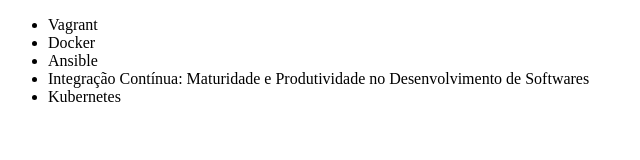
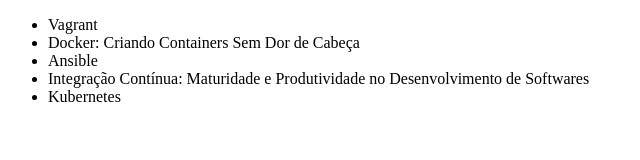
Before and after one commit to leonrosa/alura_git, a plain HTML site: page index.html in a window 1280 px wide. Shown: the whole page, without its empty margins (0-640 px from the left). Drawn offline with Linux system fonts and the light colour scheme.

Commit message:
Correção do título do curso de Dox=cker.

```diff
--- a/index.html
+++ b/index.html
@@ -8,7 +8,7 @@
 <body>
     <ul>
         <li>Vagrant</li>
-        <li>Docker</li>
+        <li>Docker: Criando Containers Sem Dor de Cabeça</li>
         <li>Ansible</li>
         <li>Integração Contínua: Maturidade e Produtividade no Desenvolvimento de Softwares</li>
         <li>Kubernetes</li>
```
